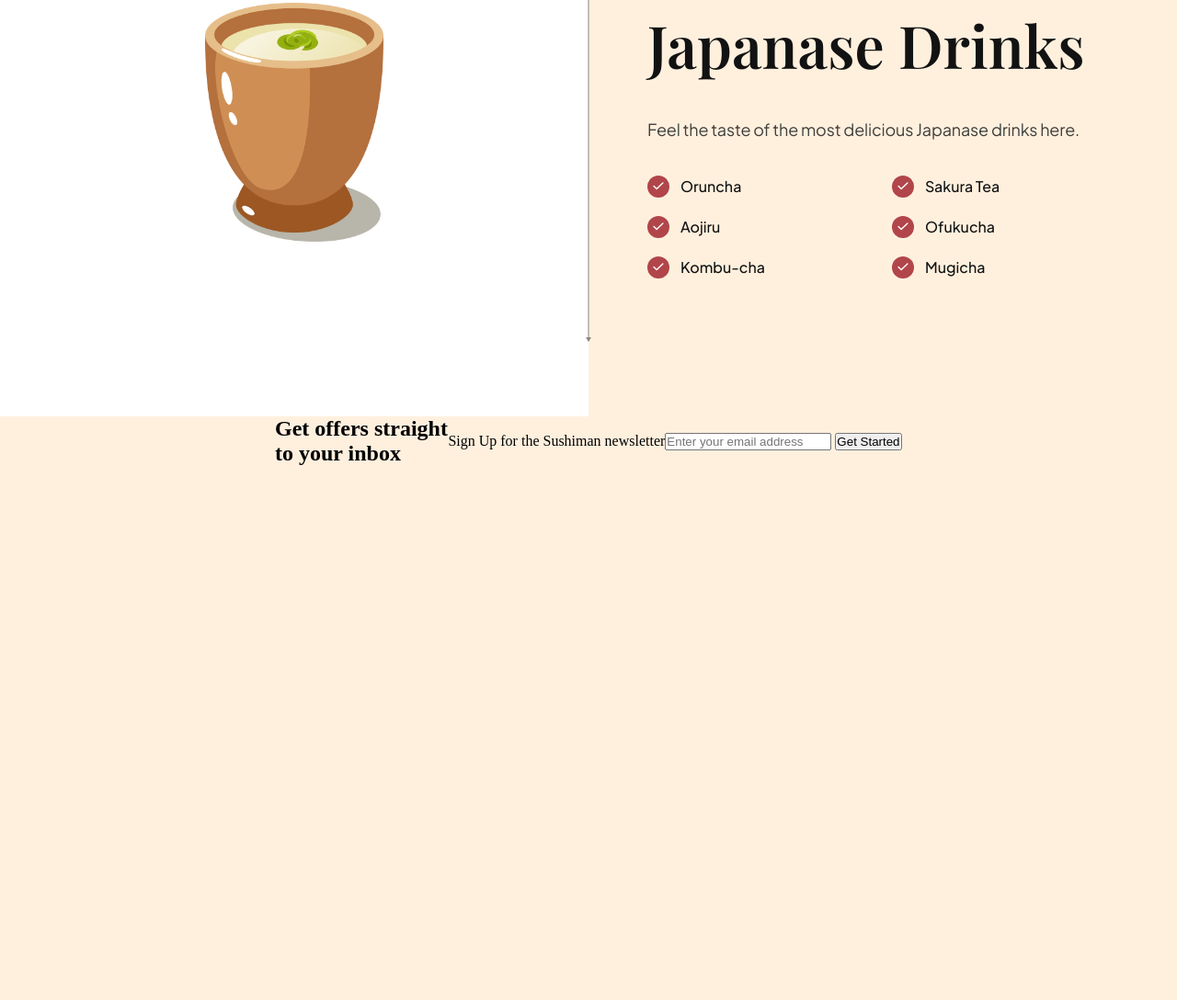
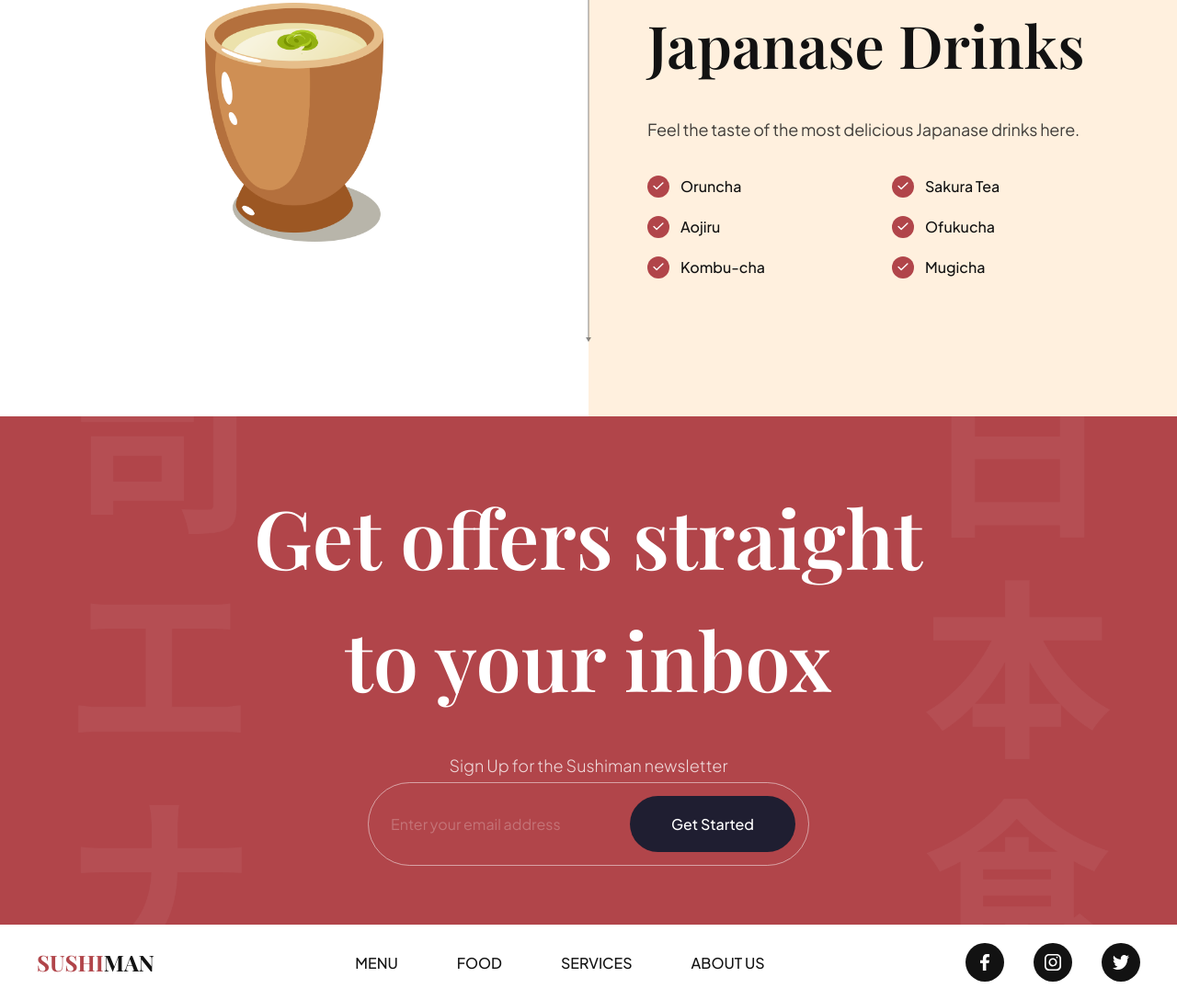
Before and after one commit to bentleyw117/sushi, a website built with Vite: page index.html in a window 1280 px wide. Shown: the part 3245-4333 px from the top of the page at 92% size. Before the commit the page ends 3752 px from the top, so only its background shows below. Built offline with nearby package versions, Linux system fonts and the light colour scheme.

Commit message:
Subscribe & Footer Sections Complete
- Finished both subscribe and footer
- Un-Commented the media queries as they can now be used
for different devices

```diff
--- a/css/sections/footer.css
+++ b/css/sections/footer.css
@@ -0,0 +1,56 @@
+.footer {
+  width: 100%;
+  padding: 20px 40px;
+  background: var(--color-white);
+  flex-wrap: wrap;
+  gap: 20px;
+  overflow: hidden;
+}
+
+.footer__logo {
+  font-size: 24px;
+  font-weight: bold;
+  font-family: var(--playfair-display);
+  text-transform: uppercase;
+  cursor: pointer;
+  color: var(--secondary-color);
+}
+
+.footer__logo span {
+  color: var(--primary-color);
+}
+
+.footer ul {
+  list-style: none;
+  display: flex;
+  flex-wrap: wrap;
+  flex-direction: row;
+  gap: 64px;
+}
+
+.footer ul:last-child {
+  gap: 32px;
+}
+
+.footer__nav li {
+  font-size: 16px;
+  font-weight: 500;
+  font-family: var(--plus-jakarta-sans);
+  text-transform: uppercase;
+  color: var(--secondary-color);
+  cursor: pointer;
+}
+
+.footer__social li {
+  width: 42px;
+  height: 42px;
+  background-color: var(--secondary-color);
+  border-radius: 100%;
+  cursor: pointer;
+}
+
+.footer__social li img {
+  width: 45%;
+  height: 45%;
+  object-fit: contain;
+}
--- a/css/sections/subscribe.css
+++ b/css/sections/subscribe.css
@@ -0,0 +1,70 @@
+.subscription {
+  padding: 64px;
+  background-color: var(--primary-color);
+  background-image: url("../../assets/subscribe_bg.png");
+  background-position: center;
+  background-repeat: no-repeat;
+  background-size: contain;
+  flex-direction: column;
+  overflow: hidden;
+}
+
+.subscription h2 {
+  font-size: 88px;
+  font-family: var(--playfair-display);
+  font-weight: 600;
+  line-height: 133px;
+  color: #fff;
+  text-align: center;
+}
+
+.subscription p {
+  font-size: 18px;
+  font-family: var(--plus-jakarta-sans);
+  font-weight: 300;
+  line-height: 36px;
+  color: rgba(255, 255, 255, 0.8);
+  margin-top: 32px;
+}
+
+.subscription__form {
+  min-width: 480px;
+  min-height: 40px;
+  padding: 14px 14px 14px 24px;
+  display: flex;
+  gap: 10px;
+  border: 1px solid rgba(255, 255, 255, 0.5);
+  border-radius: 46px;
+}
+
+.subscription__form input {
+    flex: 1;
+    font-size: 16px;
+    font-weight: 400px;
+    font-family: var(--plus-jakarta-sans);
+    color: #fff;
+    opacity: .5;
+    background: transparent;
+    border: none;
+    outline: none;
+}
+
+.subscription__form input::placeholder {
+    color: #fff;
+    opacity: .5;
+}
+
+.subscription__form button {
+    padding: 20px;
+    min-width: 180px;
+    font-size: 16px;
+    font-weight: 500;
+    font-family: var(--plus-jakarta-sans);
+    color: #fff;
+    text-align: center;
+    background: var(--black-400);
+    border-radius: 46px;
+    border: none;
+    outline: none;
+    cursor: pointer;
+}
--- a/index.html
+++ b/index.html
@@ -336,17 +336,39 @@
 
     <section class="subscription flex-center" id="services">
       <h2 data-aos="flip-down">
-        Get offers straight <br>
+        Get offers straight <br />
         to your inbox
       </h2>
       <p data-aos="fade-up">Sign Up for the Sushiman newsletter</p>
 
       <div class="subscription__form" data-aos="fade-up">
-        <input type="text" placeholder="Enter your email address">
+        <input type="text" placeholder="Enter your email address" />
         <button>Get Started</button>
       </div>
     </section>
 
+    <footer class="footer flex-between">
+      <h3 class="footer__logo"><span>Sushi</span>man</h3>
+      <ul class="footer__nav">
+        <li><a href="#menu">menu</a></li>
+        <li><a href="#food">Food</a></li>
+        <li><a href="#services">Services</a></li>
+        <li><a href="#about-us">About Us</a></li>
+      </ul>
+
+      <ul class="footer__social">
+        <li class="flex-center">
+          <img src="assets/facebook.svg" alt="facebook" />
+        </li>
+        <li class="flex-center">
+          <img src="assets/instagram.svg" alt="instagram" />
+        </li>
+        <li class="flex-center">
+          <img src="assets/twitter.svg" alt="twitter" />
+        </li>
+      </ul>
+    </footer>
+
     <script src="js/script.js" type="module"></script>
   </body>
 </html>
```
Also changed, not shown: css/style.css (+12 -12 lines).
